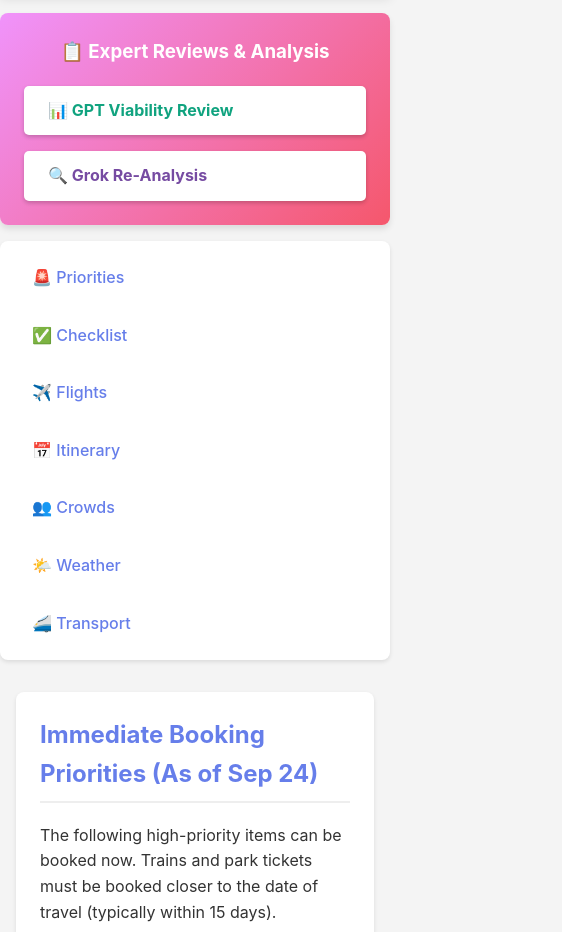
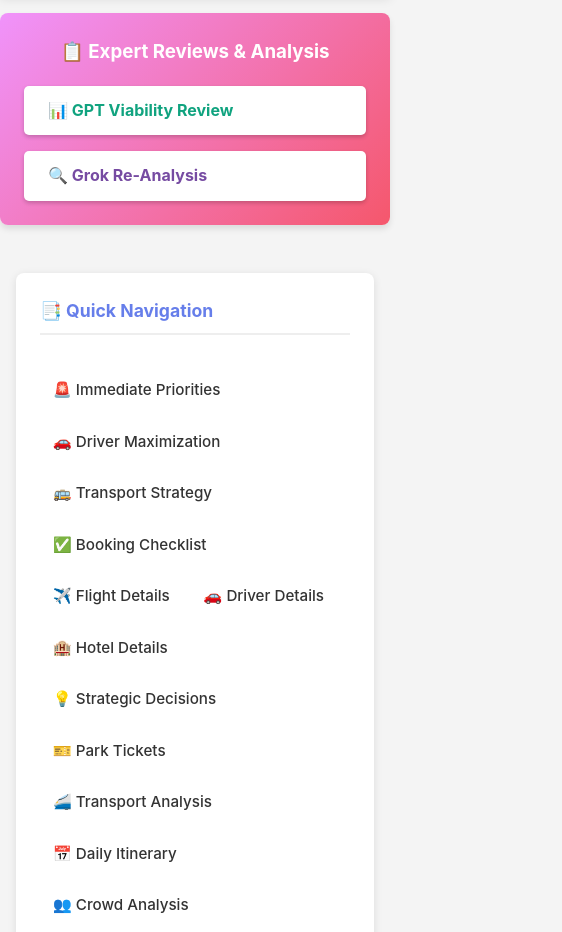
Before and after one commit to RoodeeLMS/china-trip-2025, a plain HTML site: page index.html in a window 390 px wide. Shown: the part 149-1081 px from the top of the page, 562 px wide, since content can reach past the window. Drawn offline with Linux system fonts and the light colour scheme.

Commit message:
Add sticky sidebar navigation with active section highlighting and smooth scroll

```diff
--- a/index.html
+++ b/index.html
@@ -226,6 +226,102 @@
             color: #fff;
         }
 
+        .container {
+            display: flex;
+            max-width: 1400px;
+            margin: 0 auto;
+            padding: 1rem;
+            gap: 2rem;
+        }
+
+        .sidebar {
+            width: 250px;
+            flex-shrink: 0;
+        }
+
+        .sidebar-nav {
+            position: sticky;
+            top: 1rem;
+            background: #fff;
+            border-radius: 8px;
+            box-shadow: 0 2px 8px rgba(0,0,0,0.1);
+            padding: 1.5rem;
+        }
+
+        .sidebar-nav h3 {
+            margin-top: 0;
+            color: #667eea;
+            font-size: 1.1rem;
+            border-bottom: 2px solid #eee;
+            padding-bottom: 0.5rem;
+        }
+
+        .sidebar-nav ul {
+            list-style: none;
+            padding: 0;
+            margin: 0;
+        }
+
+        .sidebar-nav ul li {
+            border-bottom: none;
+            padding: 0;
+        }
+
+        .sidebar-nav a {
+            display: block;
+            padding: 0.6rem 0.8rem;
+            color: #333;
+            text-decoration: none;
+            border-radius: 5px;
+            transition: all 0.2s;
+            font-size: 0.95rem;
+        }
+
+        .sidebar-nav a:hover {
+            background: #667eea;
+            color: white;
+            transform: translateX(5px);
+        }
+
+        .sidebar-nav a.active {
+            background: #667eea;
+            color: white;
+            font-weight: 600;
+        }
+
+        .content-area {
+            flex: 1;
+            min-width: 0;
+        }
+
+        @media (max-width: 1024px) {
+            .container {
+                flex-direction: column;
+            }
+
+            .sidebar {
+                width: 100%;
+            }
+
+            .sidebar-nav {
+                position: static;
+            }
+
+            .sidebar-nav ul {
+                display: flex;
+                flex-wrap: wrap;
+                gap: 0.5rem;
+            }
+
+            .sidebar-nav ul li {
+                flex: 0 0 auto;
+            }
+
+            .sidebar-nav a:hover {
+                transform: translateX(0);
+            }
+        }
+
         @media (max-width: 768px) {
             header h1 {
                 font-size: 1.8rem;
@@ -253,17 +349,30 @@
         </div>
     </div>
 
-    <nav>
-        <a href="#immediate-priorities">🚨 Priorities</a>
-        <a href="#booking-checklist">✅ Checklist</a>
-        <a href="#flight-details">✈️ Flights</a>
-        <a href="#itinerary">📅 Itinerary</a>
-        <a href="#crowd-analysis">👥 Crowds</a>
-        <a href="#weather-analysis">🌤️ Weather</a>
-        <a href="#transport-analysis">🚄 Transport</a>
-    </nav>
+    <div class="container">
+        <aside class="sidebar">
+            <nav class="sidebar-nav">
+                <h3>📑 Quick Navigation</h3>
+                <ul>
+                    <li><a href="#immediate-priorities">🚨 Immediate Priorities</a></li>
+                    <li><a href="#driver-maximization">🚗 Driver Maximization</a></li>
+                    <li><a href="#local-transport-strategy">🚌 Transport Strategy</a></li>
+                    <li><a href="#booking-checklist">✅ Booking Checklist</a></li>
+                    <li><a href="#flight-details">✈️ Flight Details</a></li>
+                    <li><a href="#driver-details">🚗 Driver Details</a></li>
+                    <li><a href="#booking-details">🏨 Hotel Details</a></li>
+                    <li><a href="#strategic-decisions">💡 Strategic Decisions</a></li>
+                    <li><a href="#ticket-recommendations">🎫 Park Tickets</a></li>
+                    <li><a href="#transport-analysis">🚄 Transport Analysis</a></li>
+                    <li><a href="#itinerary">📅 Daily Itinerary</a></li>
+                    <li><a href="#crowd-analysis">👥 Crowd Analysis</a></li>
+                    <li><a href="#weather-analysis">🌤️ Weather Analysis</a></li>
+                    <li><a href="#time-allocation">⏱️ Time Allocation</a></li>
+                </ul>
+            </nav>
+        </aside>
 
-    <main>
+        <main class="content-area">
         <section id="immediate-priorities">
             <h2>Immediate Booking Priorities (As of Sep 24)</h2>
             <p>The following high-priority items can be booked now. Trains and park tickets must be booked closer to the date of travel (typically within 15 days).</p>
@@ -720,9 +829,49 @@
             </ul>
         </section>
 
-    </main>
+        </main>
+    </div>
+
     <footer>
         <p>This itinerary was generated from markdown files.</p>
     </footer>
+
+    <script>
+        // Highlight active section in sidebar navigation
+        const sections = document.querySelectorAll('section[id]');
+        const navLinks = document.querySelectorAll('.sidebar-nav a');
+
+        window.addEventListener('scroll', () => {
+            let current = '';
+            sections.forEach(section => {
+                const sectionTop = section.offsetTop;
+                const sectionHeight = section.clientHeight;
+                if (scrollY >= (sectionTop - 200)) {
+                    current = section.getAttribute('id');
+                }
+            });
+
+            navLinks.forEach(link => {
+                link.classList.remove('active');
+                if (link.getAttribute('href') === `#${current}`) {
+                    link.classList.add('active');
+                }
+            });
+        });
+
+        // Smooth scroll for navigation links
+        document.querySelectorAll('a[href^="#"]').forEach(anchor => {
+            anchor.addEventListener('click', function (e) {
+                e.preventDefault();
+                const target = document.querySelector(this.getAttribute('href'));
+                if (target) {
+                    target.scrollIntoView({
+                        behavior: 'smooth',
+                        block: 'start'
+                    });
+                }
+            });
+        });
+    </script>
 </body>
 </html>
```
